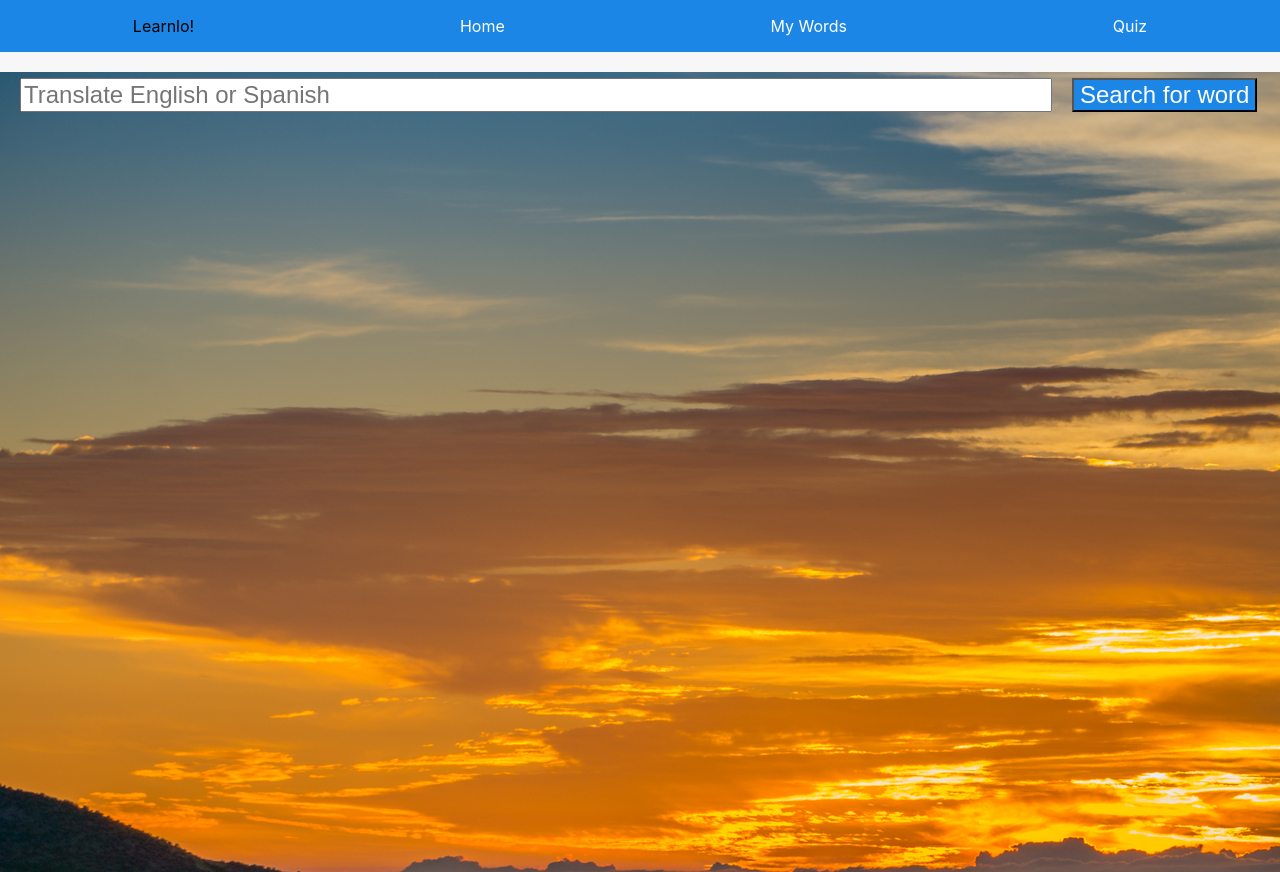
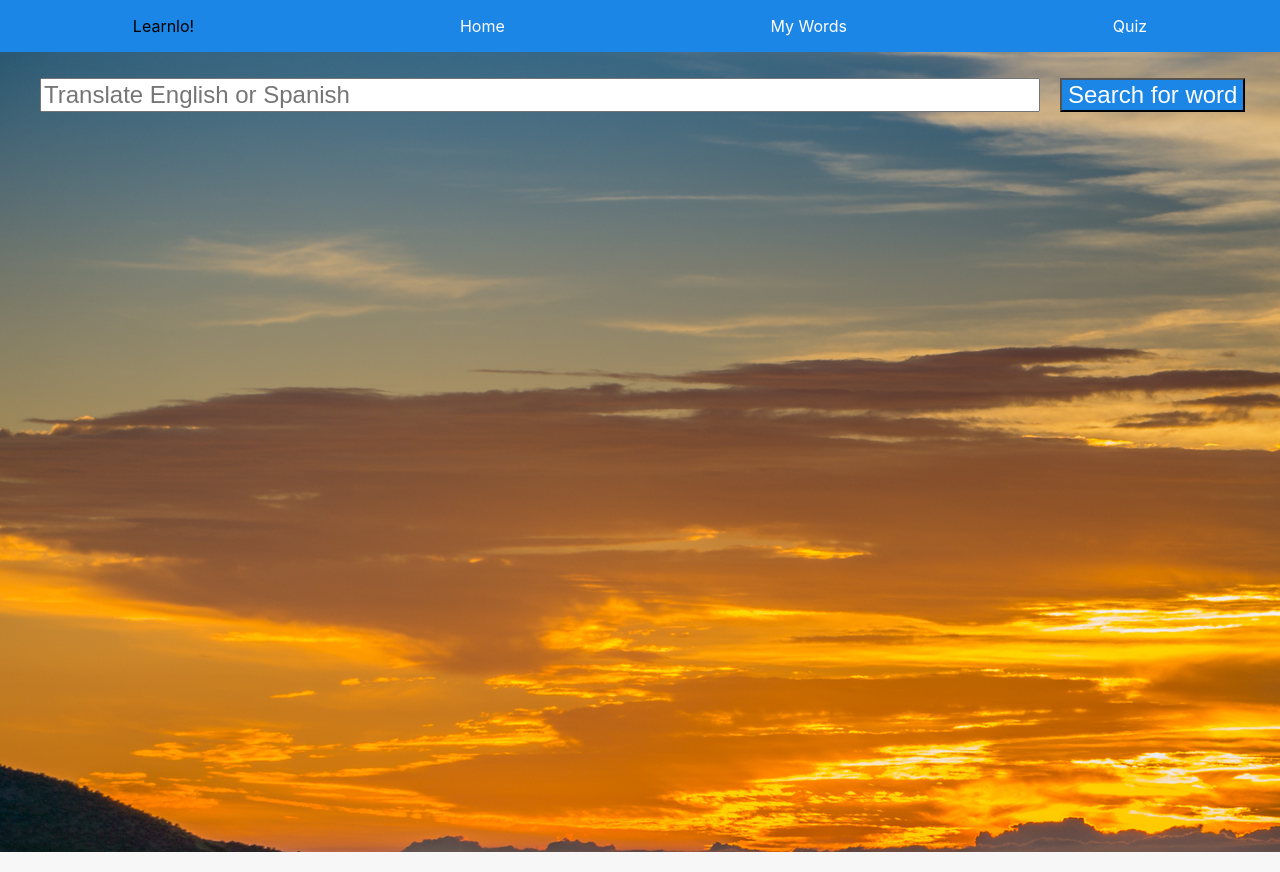
Before and after one commit to taylorjohnson141/learnlo, a React (Create React App) app: page / in a window 1280 px wide. Built offline with nearby package versions, Linux system fonts and the light colour scheme.

Commit message:
Fix random white space caused by word form margin

```diff
--- a/src/SearchBar/SearchBar.css
+++ b/src/SearchBar/SearchBar.css
@@ -2,7 +2,8 @@
   align-items: center;
   margin-left: auto;
   margin-right: auto;
-  margin-top: 20px;
+  padding: 20px;
+  margin-top: 0;
   font-size: 2rem;
 }
 .word-input{
```
